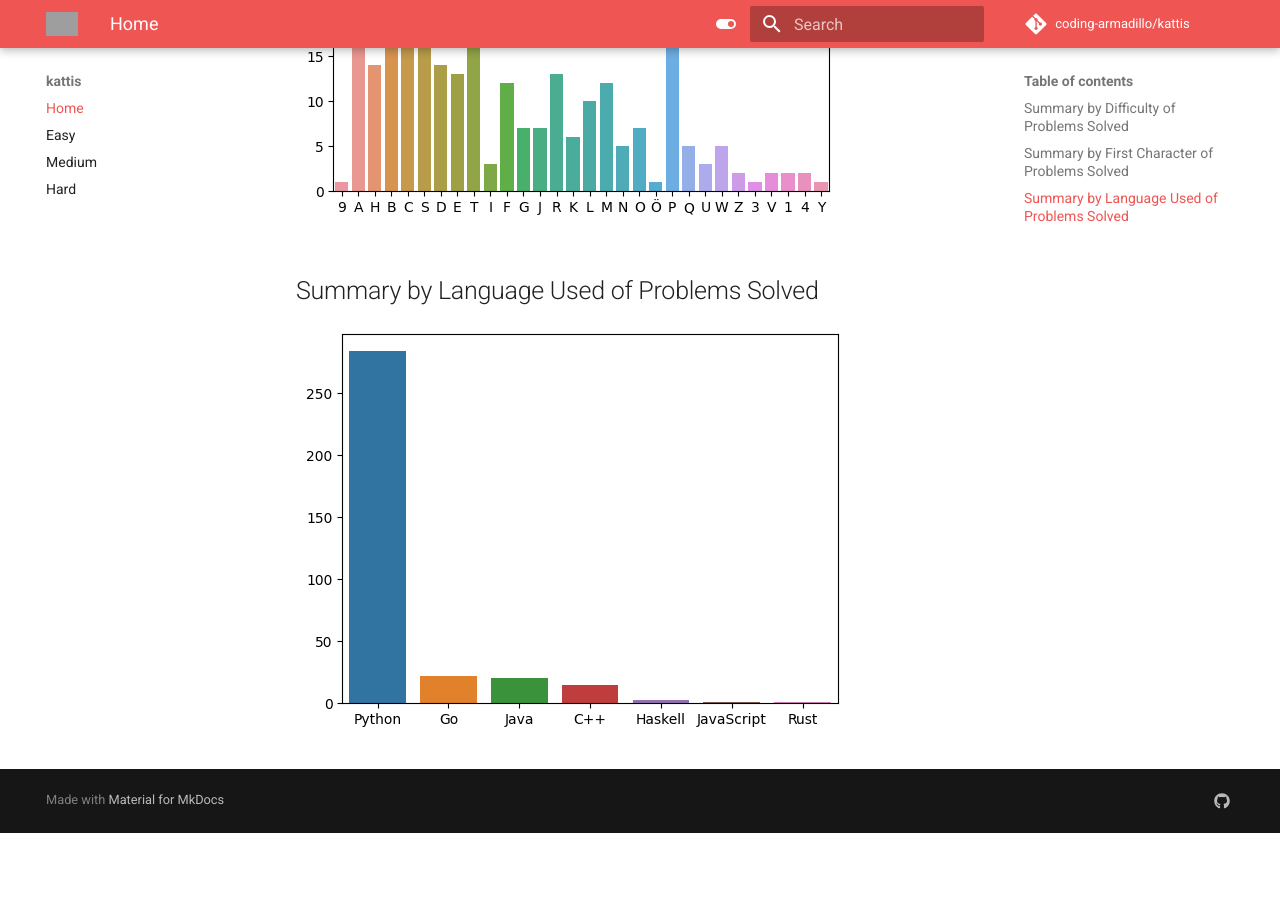
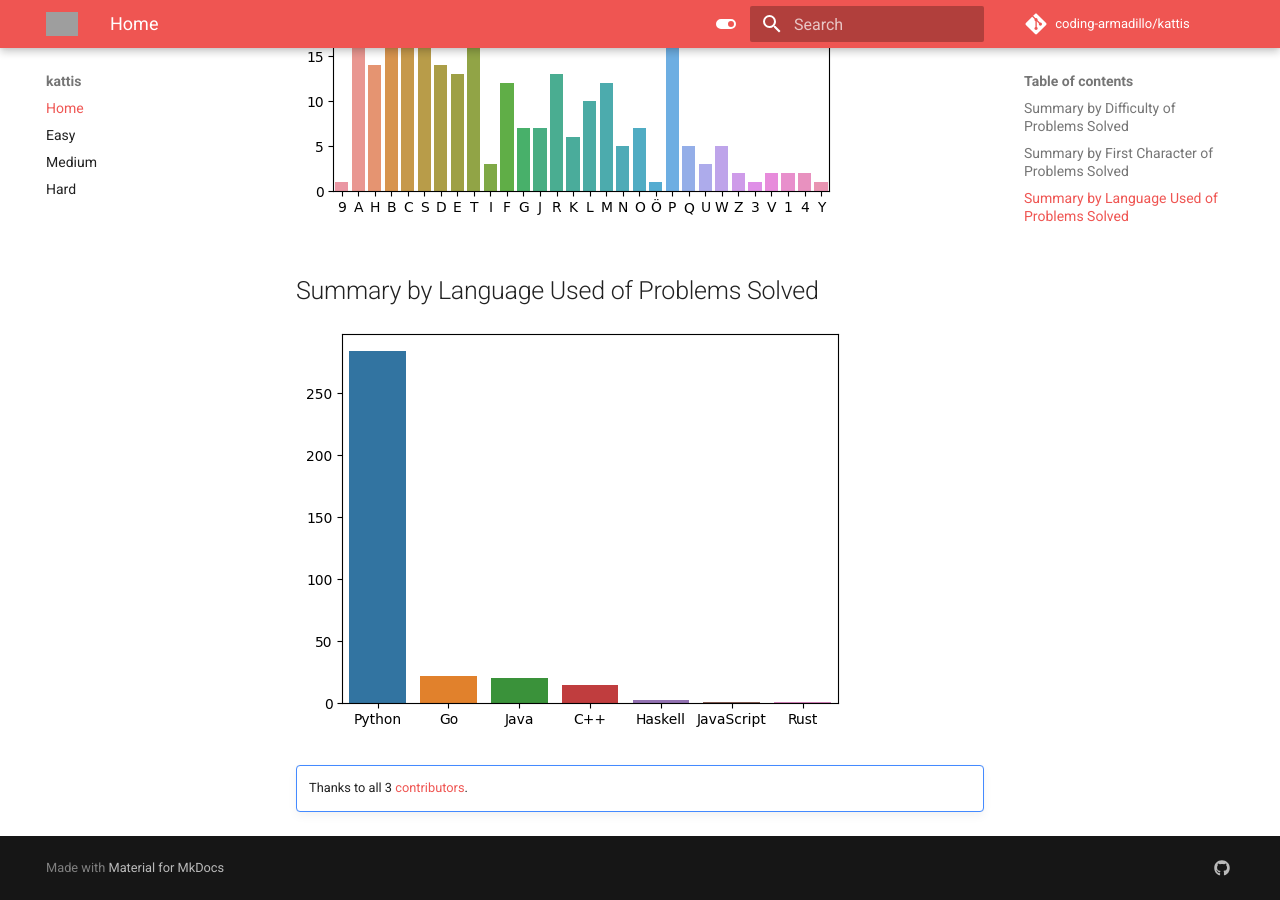
Before and after one commit to coding-armadillo/kattis, an MkDocs documentation site: the page built from docs/index.md, in a window 1280 px wide and 900 px high, scrolled down 618 px. Built offline with MkDocs 1.6.1 and Material for MkDocs 9.7.7, drawn with Linux system fonts in a browser that asks for light colours; comment, search, counter and statistics services are not loaded; before the commit the page ends 1451 px from its top, so only the background shows below that; grey boxes are pictures that could not be loaded.

Commit message:
refresh docs

```diff
--- a/docs/index.md
+++ b/docs/index.md
@@ -15,3 +15,7 @@
 ## Summary by Language Used of Problems Solved
 
 ![summary-by-language](summary-by-language.png)
+
+!!! note ""
+
+    Thanks to all 3 [contributors](https://github.com/coding-armadillo/kattis#contributors-).
```
